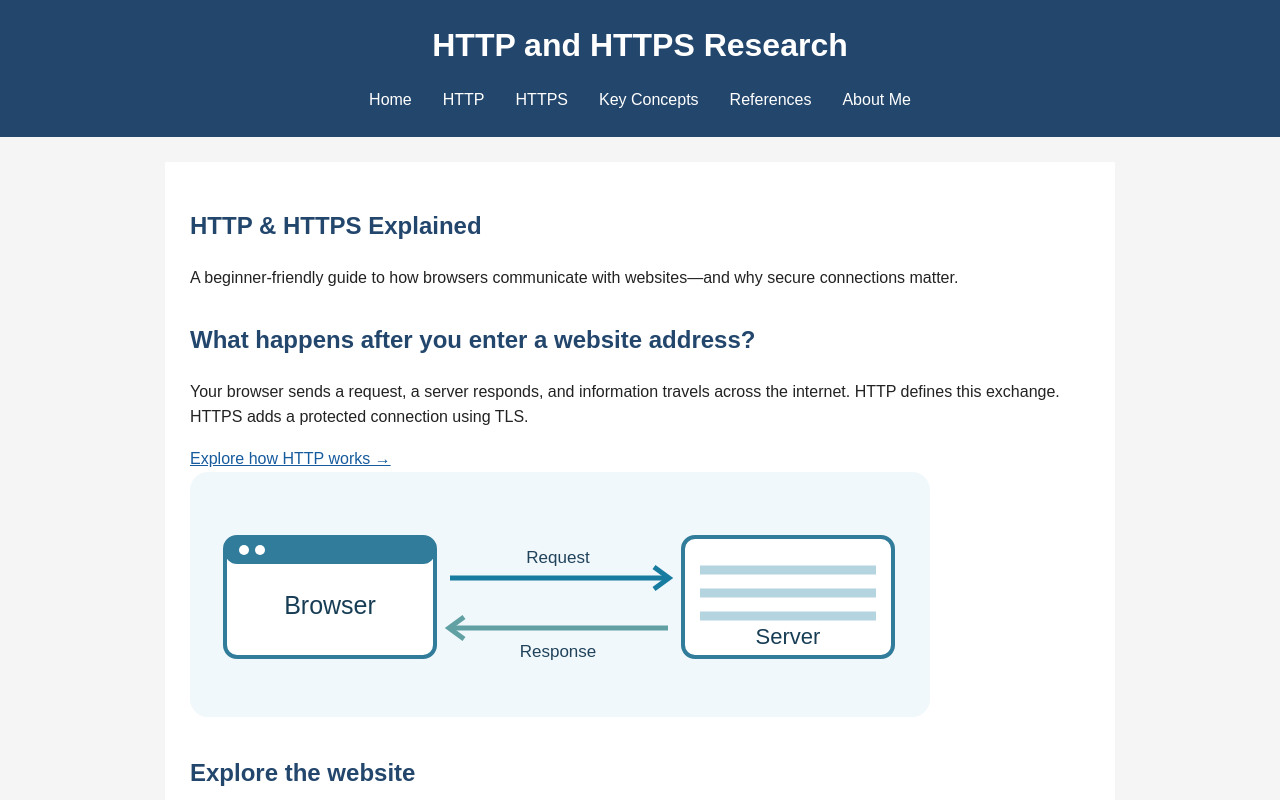
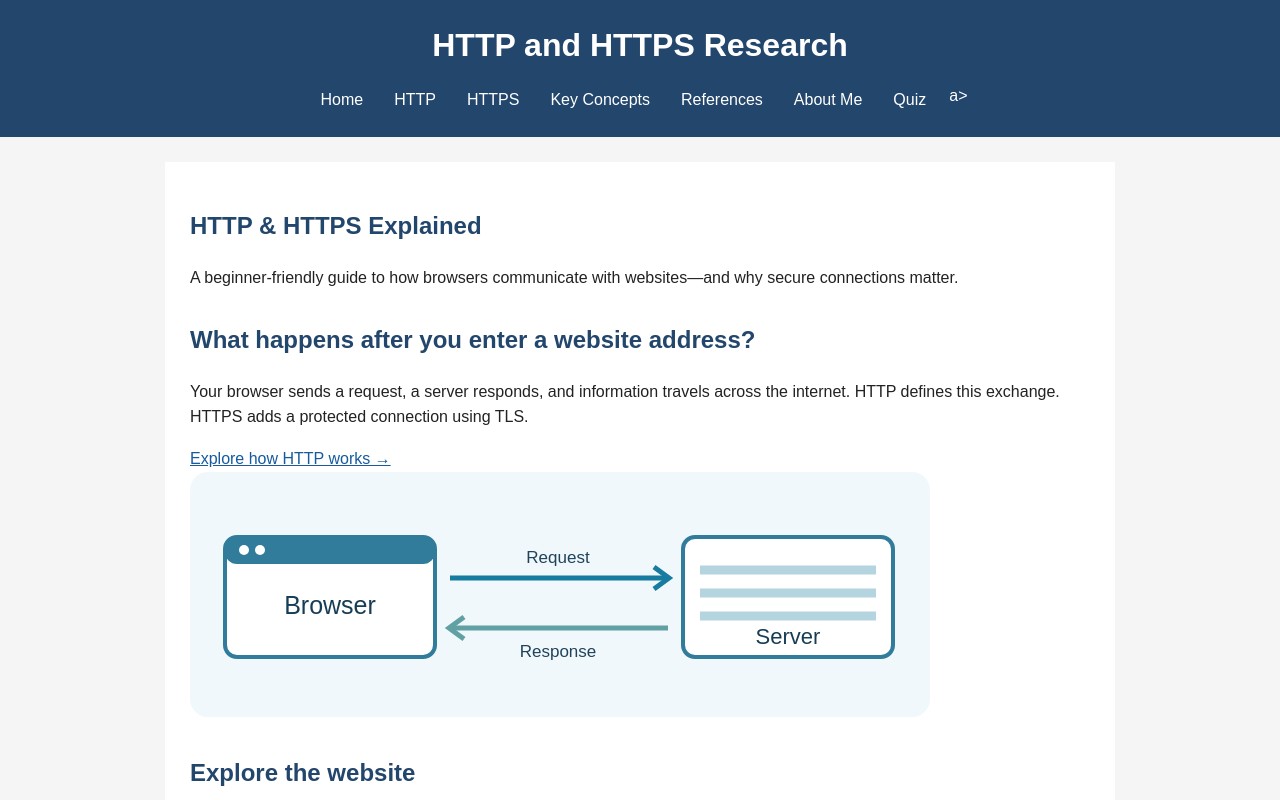
Before and after one commit to eleekam/myproject, a plain HTML site: page index.html in a window 1280 px wide. Shown: the top 800 px of the page. Drawn offline with Linux system fonts and the light colour scheme; files whose address does not match are found by name.

Commit message:
Fix HTML syntax for Quiz link in index.html

```diff
--- a/index.html
+++ b/index.html
@@ -33,6 +33,7 @@
     <a href="about.html">
      About Me
     </a>
+    <a href="quiz.html">Quiz</a>a>
    </nav>
   </header>
   <main>
```
